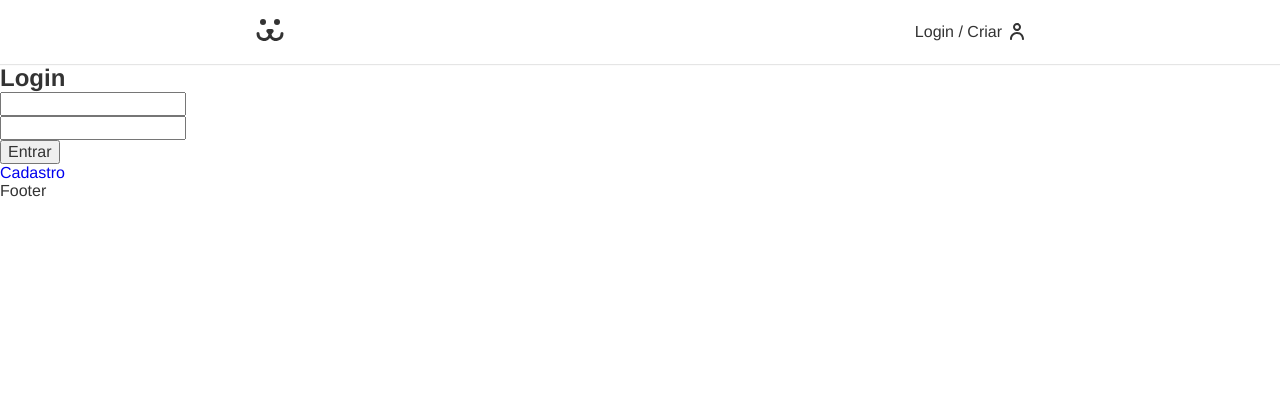
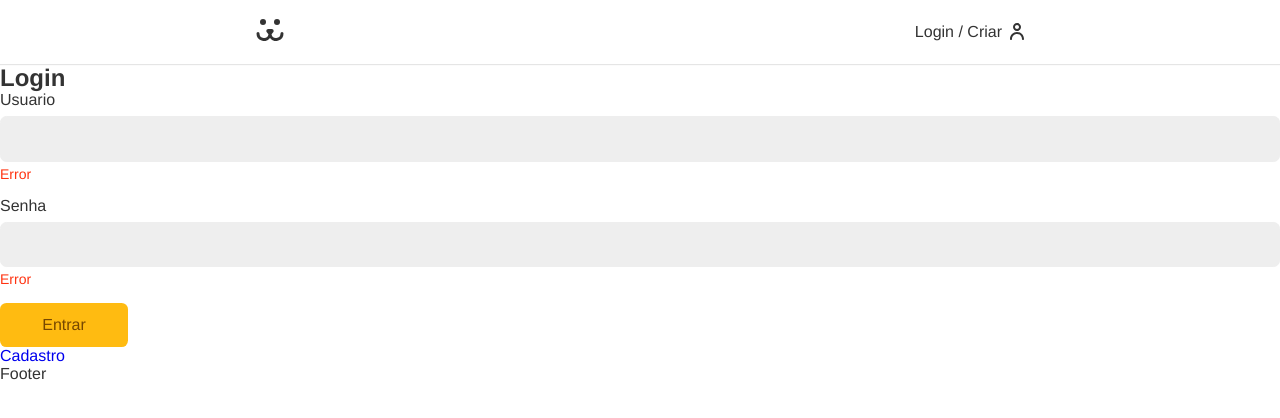
Before and after one commit to AlexWasHeree/Dogs, a React (Create React App) app: page /login in a window 1280 px wide. Shown: the top 418 px of the page. Built offline with nearby package versions, Linux system fonts and the light colour scheme.

Commit message:
useForm hook

```diff
--- a/src/App.js
+++ b/src/App.js
@@ -1,5 +1,6 @@
 import React from 'react';
 import { BrowserRouter, Routes, Route } from 'react-router-dom';
+//import Api from './Api/Api';
 import './App.css';
 import Footer from './Components/Footer';
 import Header from './Components/Header';
--- /dev/null
+++ b/src/Components/Forms/Button.js
@@ -0,0 +1,12 @@
+import React from 'react';
+import styles from './Button.module.css';
+
+const Button = ({ children, ...props }) => {
+  return (
+    <button {...props} className={styles.button}>
+      {children}
+    </button>
+  );
+};
+
+export default Button;
--- /dev/null
+++ b/src/Components/Forms/Button.module.css
@@ -0,0 +1,24 @@
+.button {
+  font-size: 1rem;
+  padding:  .8rem 1.2rem;
+  font-family: var(--type-first);
+  cursor: pointer;
+  border: none;
+  border-radius: .4rem;
+  background: #fb1;
+  color: #764701;
+  min-width: 8rem;
+  box-sizing: border-box;
+  transition: .1s;
+}
+
+.button:hover,
+.button:focus {
+  outline: none;
+  box-shadow: 0 0 0 3px #fea, 0 0 0 4px #fb1;
+}
+
+.button:disabled {
+  opacity: .5rem;
+  cursor: wait;
+}
--- /dev/null
+++ b/src/Components/Forms/Input.js
@@ -0,0 +1,23 @@
+import React from 'react';
+import styles from './Input.module.css';
+
+const Input = ({ label, type, name, value, onChange }) => {
+  return (
+    <div className={styles.wrapper}>
+      <label htmlFor={name} className={styles.label}>
+        {label}
+      </label>
+      <input
+        id={name}
+        name={name}
+        className={styles.input}
+        type={type}
+        value={value}
+        onChange={onChange}
+      />
+      <p className={styles.error}>Error</p>
+    </div>
+  );
+};
+
+export default Input;
--- /dev/null
+++ b/src/Components/Forms/Input.module.css
@@ -0,0 +1,34 @@
+.wrapper {
+  margin-bottom: 1rem;
+}
+
+.input {
+  border: 1px solid #eee;
+  display: block;
+  width: 100%;
+  font-size: 1rem;
+  padding: .8rem;
+  border-radius: .4rem;
+  background: #eee;
+  transition: .2s;
+}
+
+.input:focus, .input:hover {
+  outline: none;
+  border-color: #fb1;
+  background-color: white;
+  box-shadow: 0 0 0 3px #fea;
+}
+
+.label {
+  display: block;
+  font-size: 1rem;
+  line-height: 1;
+  padding-bottom: .5rem;
+}
+
+.error {
+  color: #f31;
+  font-size: .875rem;
+  margin-top: .25rem;
+}
--- a/src/Components/Login/LoginForm.js
+++ b/src/Components/Login/LoginForm.js
@@ -1,22 +1,27 @@
 import React from 'react';
 import { Link } from 'react-router-dom';
+import useForm from '../../Hooks/useForm';
+import Button from '../Forms/Button';
+import Input from '../Forms/Input';
 
 const LoginForm = () => {
-  const [username, setUsername] = React.useState('');
-  const [password, setPassword] = React.useState('');
+  const username = useForm();
+  const password = useForm();
+  console.log(username);
+  console.log(password);
 
   function handleSubmit(event) {
     event.preventDefault();
-    fetch('http://dogsapi.origamid.dev/json/jwt-auth/v1/token', {
+    fetch('https://dogsapi.origamid.dev/json/jwt-auth/v1/token', {
       method: 'POST',
       headers: {
         'Content-Type': 'application/json',
       },
-      body: JSON.stringify({ username, password }),
+      body: JSON.stringify(),
     })
       .then((response) => {
         console.log(response);
-        return response.json();
+        return response.json({ username, password });
       })
       .then((json) => {
         console.log(json);
@@ -27,21 +32,9 @@ const LoginForm = () => {
     <section>
       <h1>Login</h1>
       <form action="" onSubmit={handleSubmit}>
-        <input
-          type="text"
-          value={username}
-          onChange={({ target }) => {
-            setUsername(target.value);
-          }}
-        />
-        <input
-          type="password"
-          value={password}
-          onChange={({ target }) => {
-            setPassword(target.value);
-          }}
-        />
-        <button>Entrar</button>
+        <Input label="Usuario" type="text" name="username" {...username} />
+        <Input label="Senha" type="password" name="password" {...password} />
+        <Button>Entrar</Button>
       </form>
       <Link to="/login/criar">Cadastro</Link>
     </section>
--- /dev/null
+++ b/src/Hooks/useForm.js
@@ -0,0 +1,17 @@
+import React from 'react';
+
+const useForm = () => {
+  const [value, setValue] = React.useState('');
+
+  function onChange({ target }) {
+    setValue(target.value);
+  }
+
+  return {
+    value,
+    setValue,
+    onChange,
+  };
+};
+
+export default useForm;
```
Also changed, not shown: src/Api/Api.js (added, +13 -0 lines), src/Api/endpoints/UserPost.js (added, +45 -0 lines).
